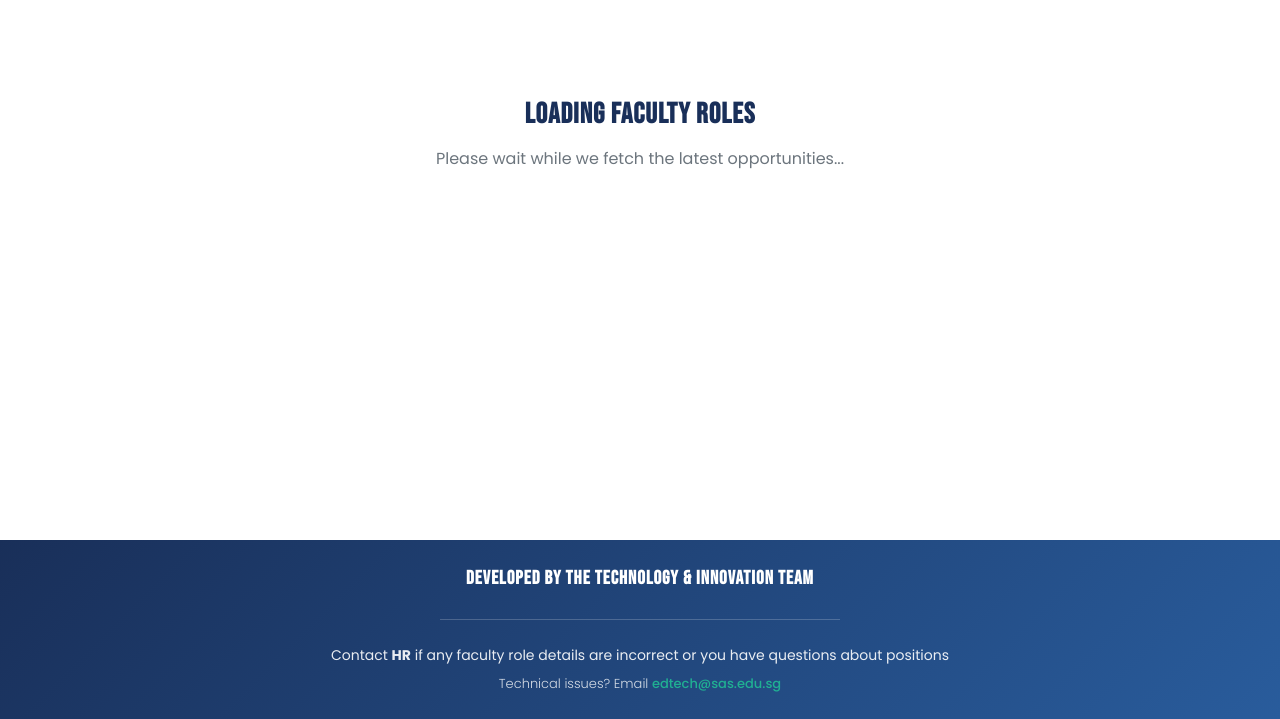
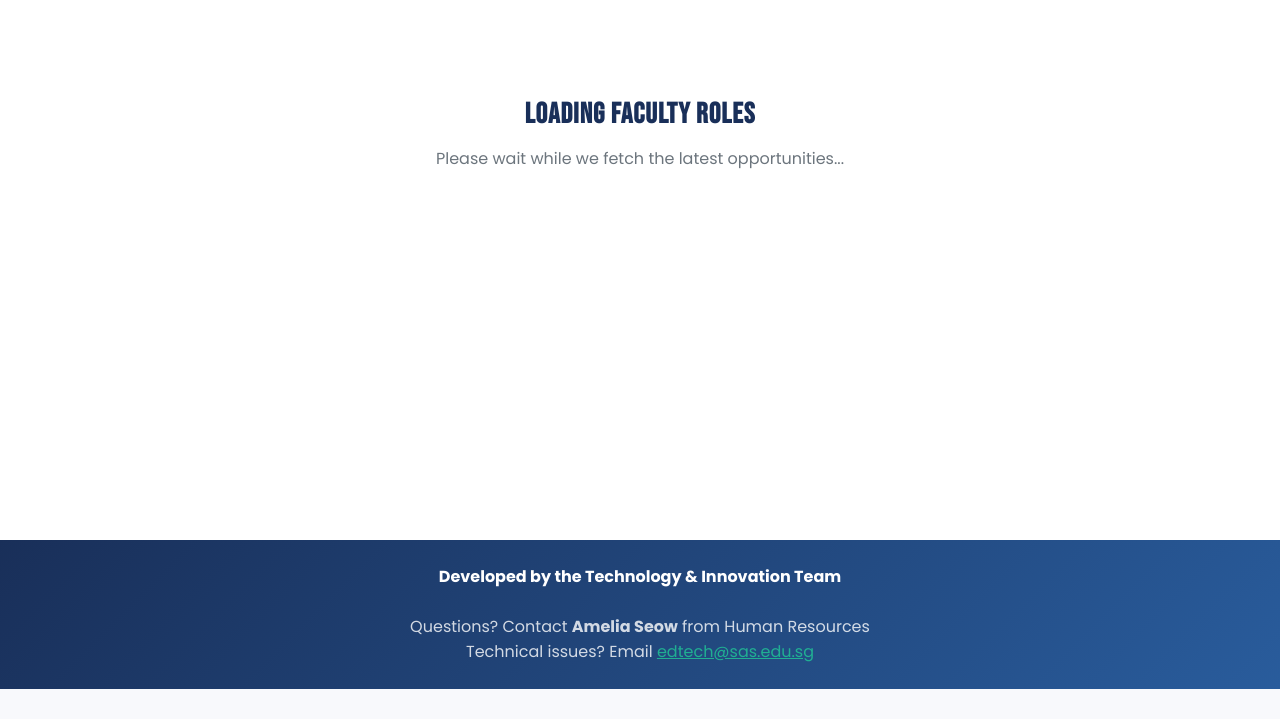
Before and after one commit to SAS-Technology-Innovation/Expression-of-Interest-Dashboard, a plain HTML site: page index.html in a window 1280 px wide. Shown: the part 365-1084 px from the top of the page. After the commit the page ends 1054 px from the top, so only its background shows below. Drawn offline with Linux system fonts and the light colour scheme.

Commit message:
Update footer with new contact information
- Replace HR with specific contact: Amelia Seow from Human Resources
- Simplify footer structure by removing sections and dividers
- Add inline styling for better spacing and opacity
- Maintain Technology & Innovation Team credit
- Keep technical support email with improved styling

```diff
--- a/index.html
+++ b/index.html
@@ -498,20 +498,11 @@
 
         <footer class="footer">
             <div class="footer-content">
-                <div class="footer-section">
-                    <p class="footer-credit">
-                        <strong>Developed by the Technology & Innovation Team</strong>
-                    </p>
-                </div>
-                <div class="footer-divider"></div>
-                <div class="footer-section">
-                    <p class="footer-contact">
-                        Contact <strong>HR</strong> if any faculty role details are incorrect or you have questions about positions
-                    </p>
-                    <p class="footer-tech">
-                        Technical issues? Email <a href="mailto:edtech@sas.edu.sg">edtech@sas.edu.sg</a>
-                    </p>
-                </div>
+                <p><strong>Developed by the Technology & Innovation Team</strong></p>
+                <p style="margin-top: 8px; opacity: 0.8;">
+                    Questions? Contact <strong>Amelia Seow</strong> from Human Resources<br>
+                    Technical issues? Email <a href="mailto:edtech@sas.edu.sg" style="color: #20c997;">edtech@sas.edu.sg</a>
+                </p>
             </div>
         </footer>
     </div>
```
